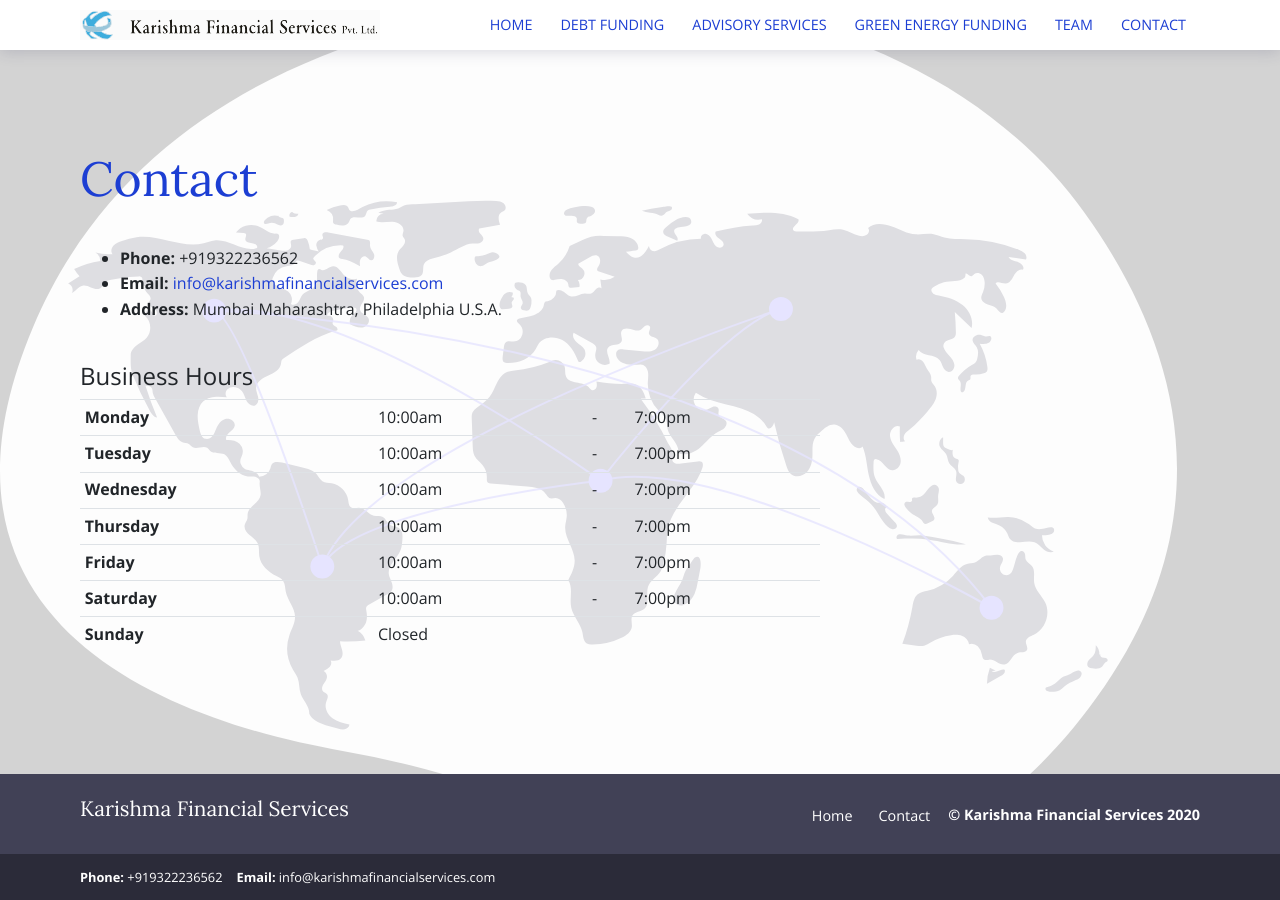
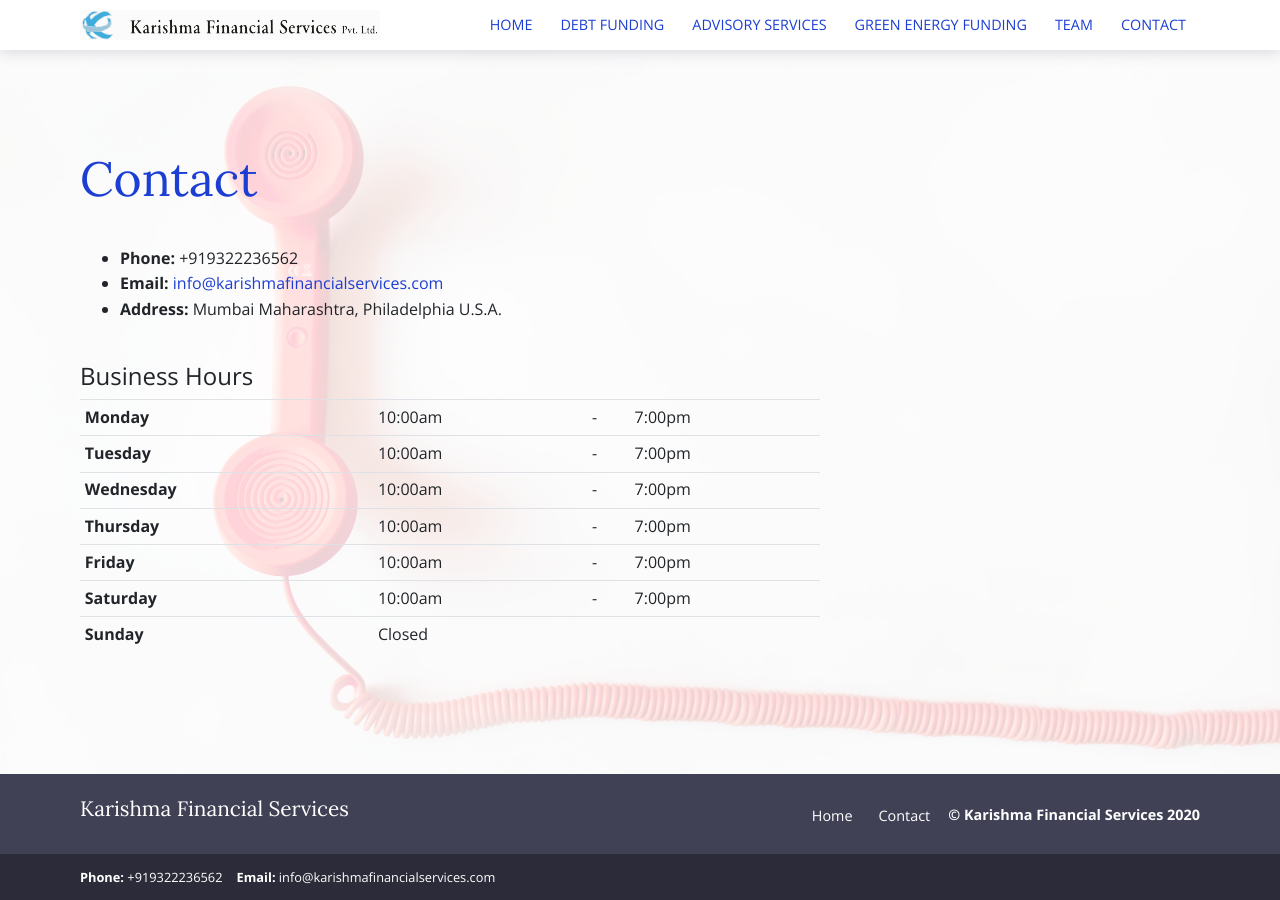
Before and after one commit to KarishmaFinancialServices/KarishmaFinancialServices.github.io, a Jekyll site: the page built from contact.html, in a window 1280 px wide. Built offline with Jekyll 4.4.1, drawn with Linux system fonts in a browser that asks for light colours.

Commit message:
Added a new image for contact us page

```diff
--- a/_sass/pages/_contact.scss
+++ b/_sass/pages/_contact.scss
@@ -1,6 +1,7 @@
 .page-contact {
-  background-image: url('../images/undraw_connected_world_wuay.svg');
+  background-image: url('../images/marketing-office-working-business.jpg');
   background-opacity: 0.1;
+  background-size:100%;
   background-repeat: no-repeat;
   background-blend-mode:screen;
   background-color:#D3D3D3;
```
Also changed, not shown: assets/images/marketing-office-working-business.jpg (added).
